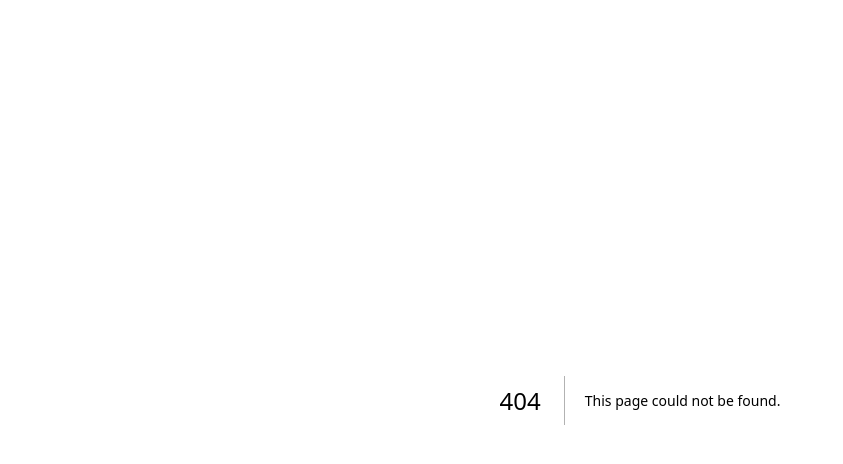
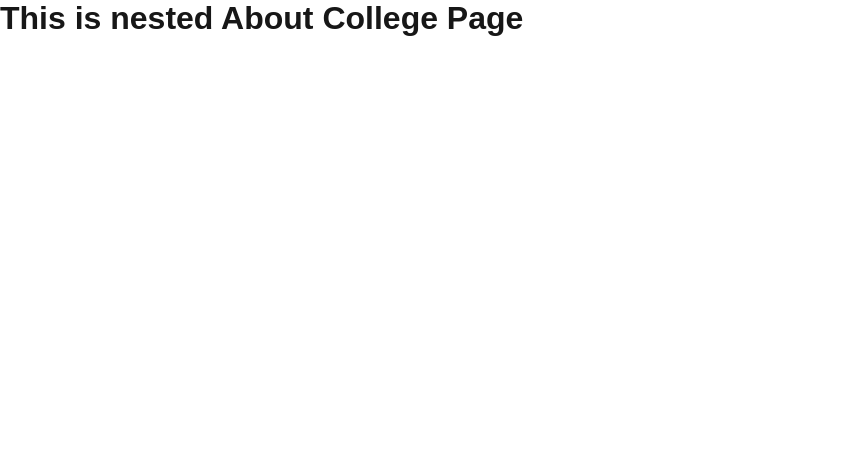
Before and after one commit to rohit6522/NextJSZero, a Next.js app: page /about/aboutCollege in a window 1280 px wide. Before the commit this address had no page. Shown: the top 464 px of the page, without its empty margins (0-843 px from the left). Built offline with nearby package versions, Linux system fonts and the light colour scheme.

Commit message:
Nested Routing in next.js

```diff
--- /dev/null
+++ b/src/app/about/aboutCollege/page.js
@@ -0,0 +1,7 @@
+export default function AboutCollege(){
+  return(
+    <div>
+      <h1>This is nested About College Page</h1>
+    </div>
+  )
+}
```
Also changed, not shown: src/app/about/aboutStudent/page.js (added, +7 -0 lines).
